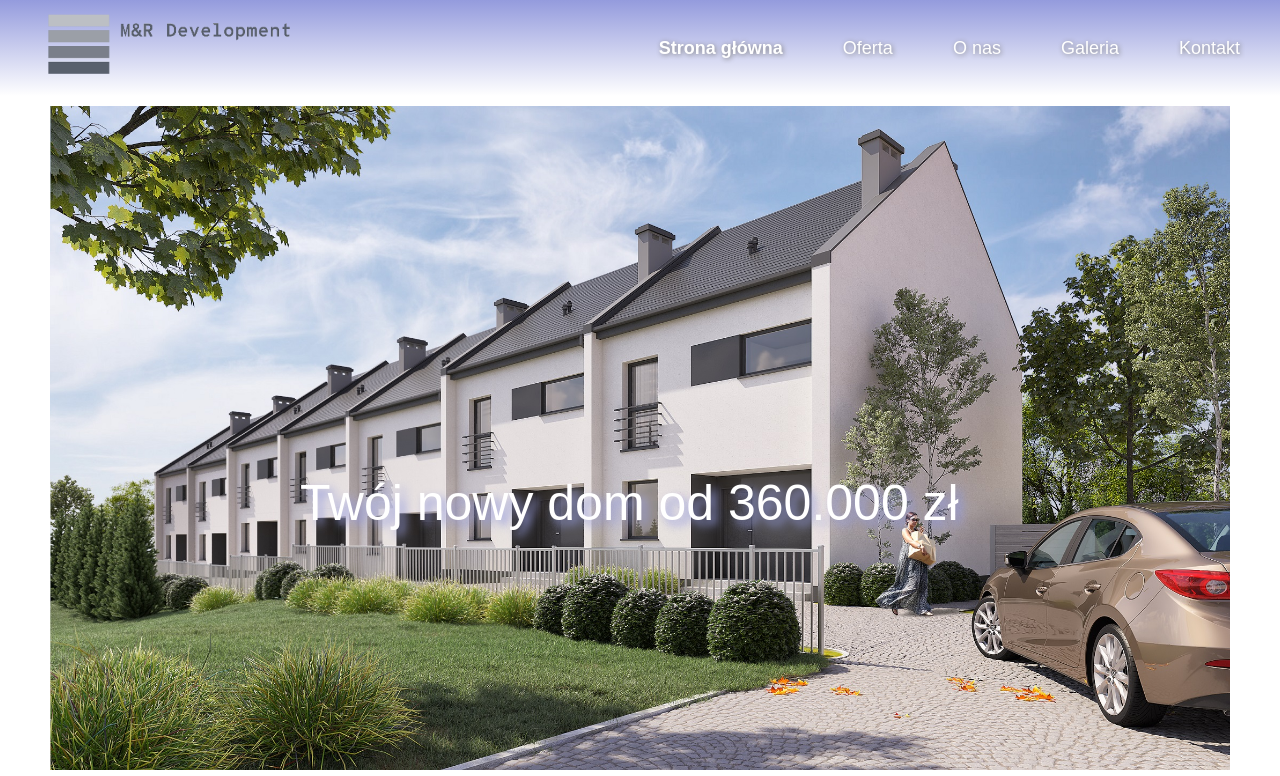
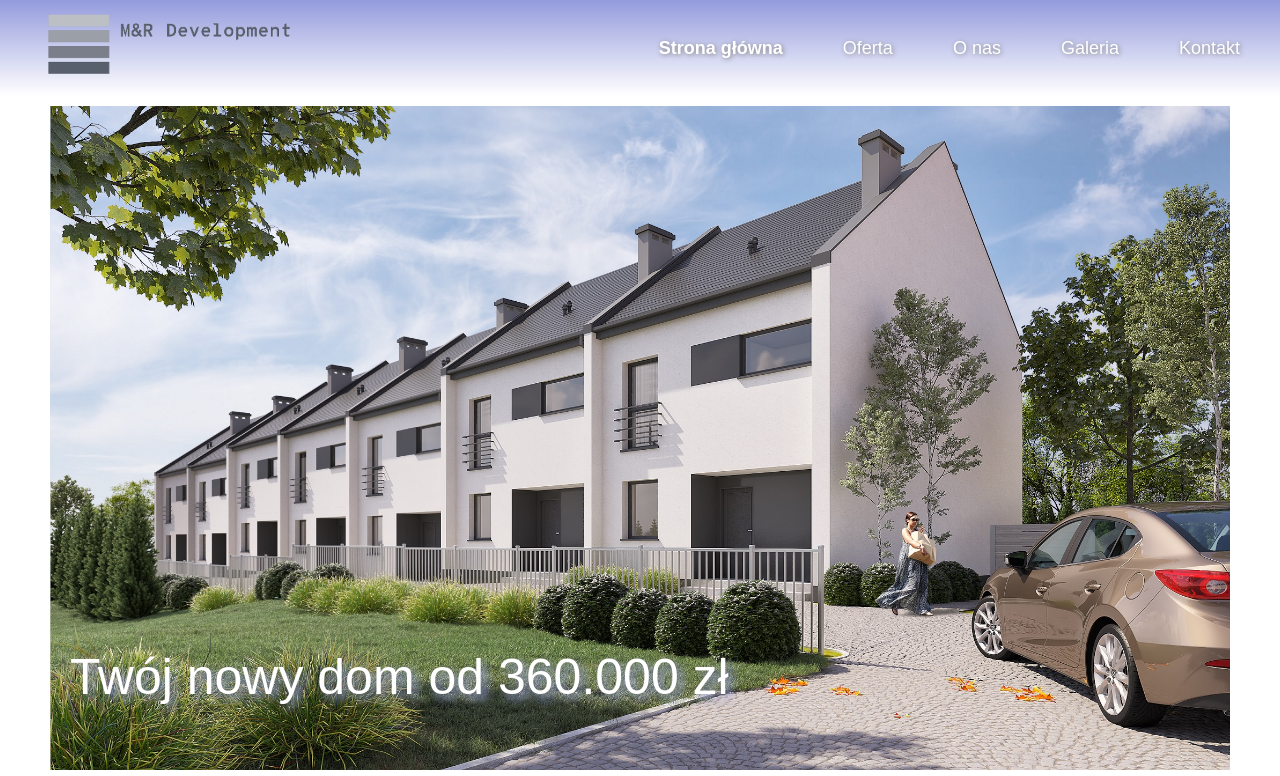
Before and after one commit to darekdmc/MRDEV3, a React (Create React App) app: page / in a window 1280 px wide. Shown: the top 776 px of the page. Built offline with nearby package versions, Linux system fonts and the light colour scheme.

Commit message:
b12.02.2020

```diff
--- a/src/App.js
+++ b/src/App.js
@@ -6,7 +6,7 @@ const Main = ()=>{
             <div className="container">
               <div className="row">
               <div className="col-12-12">
-                        <div className="box">
+                        <div className="box1">
                             <img src="images/photo1.jpeg" alt="home1" className="box-image"/>
                                 <div className="box-title1">Twój nowy dom od 360.000 zł</div>
                                 <h2 className="box-title">Twój nowy dom od 360.000 zł</h2>
--- a/src/scss/main.scss
+++ b/src/scss/main.scss
@@ -32,17 +32,18 @@ body {
 	}
 }
 .box-title1{
-	margin-top: -300px;
-	margin-left: 250px;
-	margin-bottom: 250px;
 	color: #fff;
 	text-shadow: 5px 5px 10px #949bdd;
 	font-size: 50px;
+	position: absolute;
+	bottom: 150px;
+	left: 20px;
 }
-.box-content1{
-	margin-top: 10px;
-	padding-top: 10px;
+.box1 {
+	position: relative;
+	z-index: -1;
 }
+
 .main-logo {
 	margin-left: 35px;
 }
@@ -102,7 +103,6 @@ body {
 			transform: translate(320px, 80px); //zejdzie pod logo
 			.container {
 				margin: 0 $mainMargin;
-
 				.row {
 					display: flex;
 				}
```
